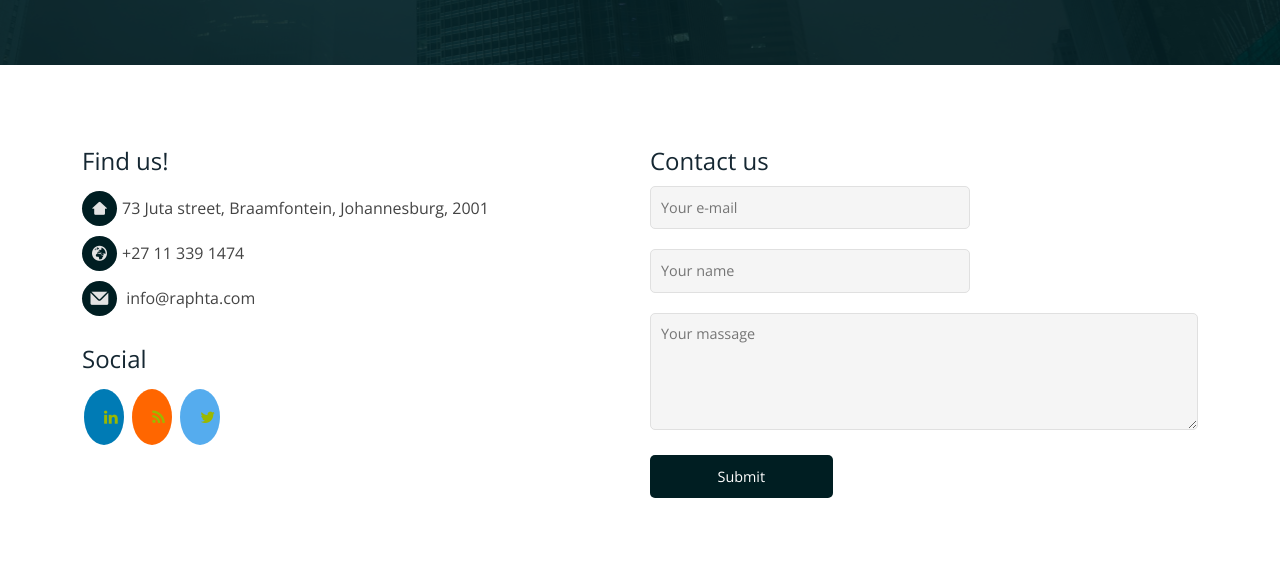
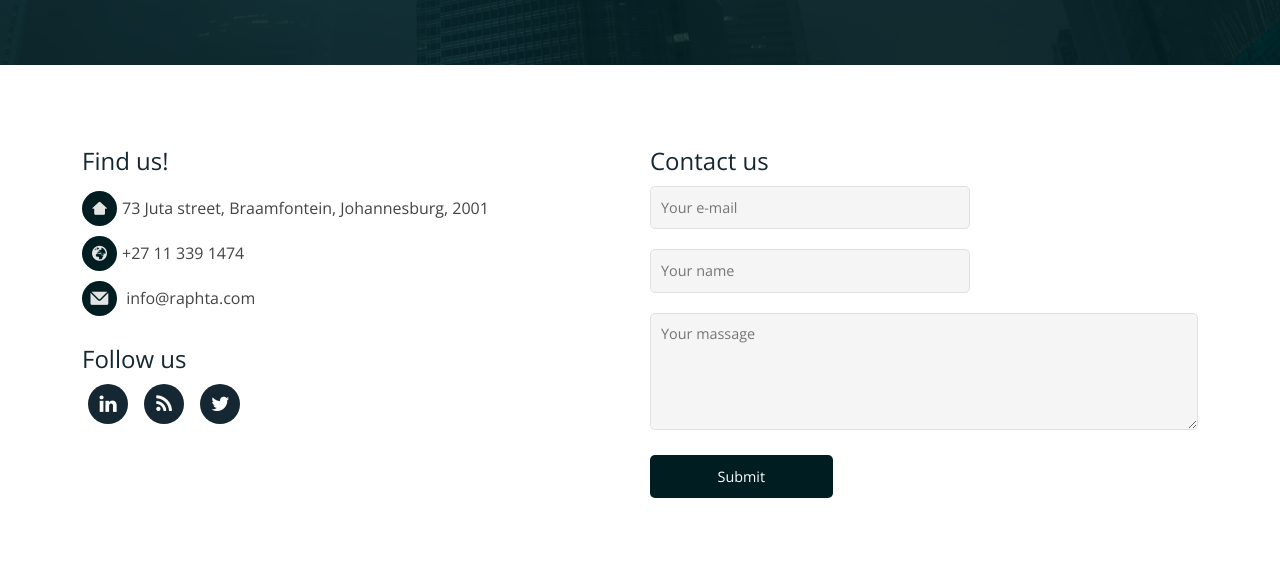
Before and after one commit to londzy/Raphta, a plain HTML site: page contact.html in a window 1280 px wide. Shown: the part 227-800 px from the top of the page. Drawn offline with nearby package versions, Linux system fonts and the light colour scheme.

Commit message:
added social media icons

```diff
--- a/contact.html
+++ b/contact.html
@@ -56,6 +56,7 @@
          <div id="head">
             <div class="line">
                <h1>contact details</h1>
+               <!-- <p>If you have any questions let us know</p> -->
             </div>
          </div>
          <div id="content" class="left-align contact-page">
@@ -69,13 +70,15 @@
                         <p><i class="icon-mail icon"></i> info@raphta.com</p>
                      </address>
                      <br />
-                     <h2>Social</h2>
+                     <h2>Follow us</h2>
 
                      <!-- <p class="margin-bottom"><i class="icon-twitter icon"></i> <a href="https://twitter.com/MyResponsee">loading....</a></p>
                      <p class="margin-bottom"><i class="icon--linkedin icon "></i> <a href="https://www.linkedin.com/company/raphta/">loading....</a></p> -->
+                     <div class="s-m">
                      <a href="https://www.linkedin.com/company/raphta/" class="fa fa-linkedin"></a>
                      <a href="#" class="fa fa-rss"></a>
                      <a href="https://twitter.com/MyResponsee" class="fa fa-twitter"></a>
+                     </div>
                   </div>
                   <div class="s-12 l-6">
                      <h2>Contact us</h2>
--- a/css/icons.css
+++ b/css/icons.css
@@ -16,21 +16,6 @@
 
 
 
-.fa-twitter {
-  background: #55ACEE;
-  color: white;
-  border-radius: 50%;
-}
-
-.fa-rss {
-  background: #ff6600;
-  color: white;
-}
-
-.fa-linkedin {
-  background: #007bb5;
-  text-color: white;
-}
 
 @font-face {
   font-family: 'mfg';
--- a/css/responsee.css
+++ b/css/responsee.css
@@ -57,7 +57,37 @@ img {
   margin-right: auto;
 }
 
+/* .s-m {
+position: absolute;
+top: 50%;
+left: 50%;
+transform: translate(-50%, -50%);
+} */
 
+.s-m a{
+  display: inline-flex;
+  width: 40px;
+  height: 40px;
+  background: #152732;
+  color: white;
+  margin: 0 6px;
+  border-radius: 50%;
+  justify-content: center;
+  align-items: center;
+  transition: 0.4s;
+  font-size: 20px;
+}
+
+.s-m a:hover{
+  background: aqua;
+}
+
+.s-m a i {
+  transition: 0.4s;
+}
+.s-m a:hover > i{
+  transform: scale(1,6) rotate(25deg);
+}
 
 .carousel {
   border:0;
```
